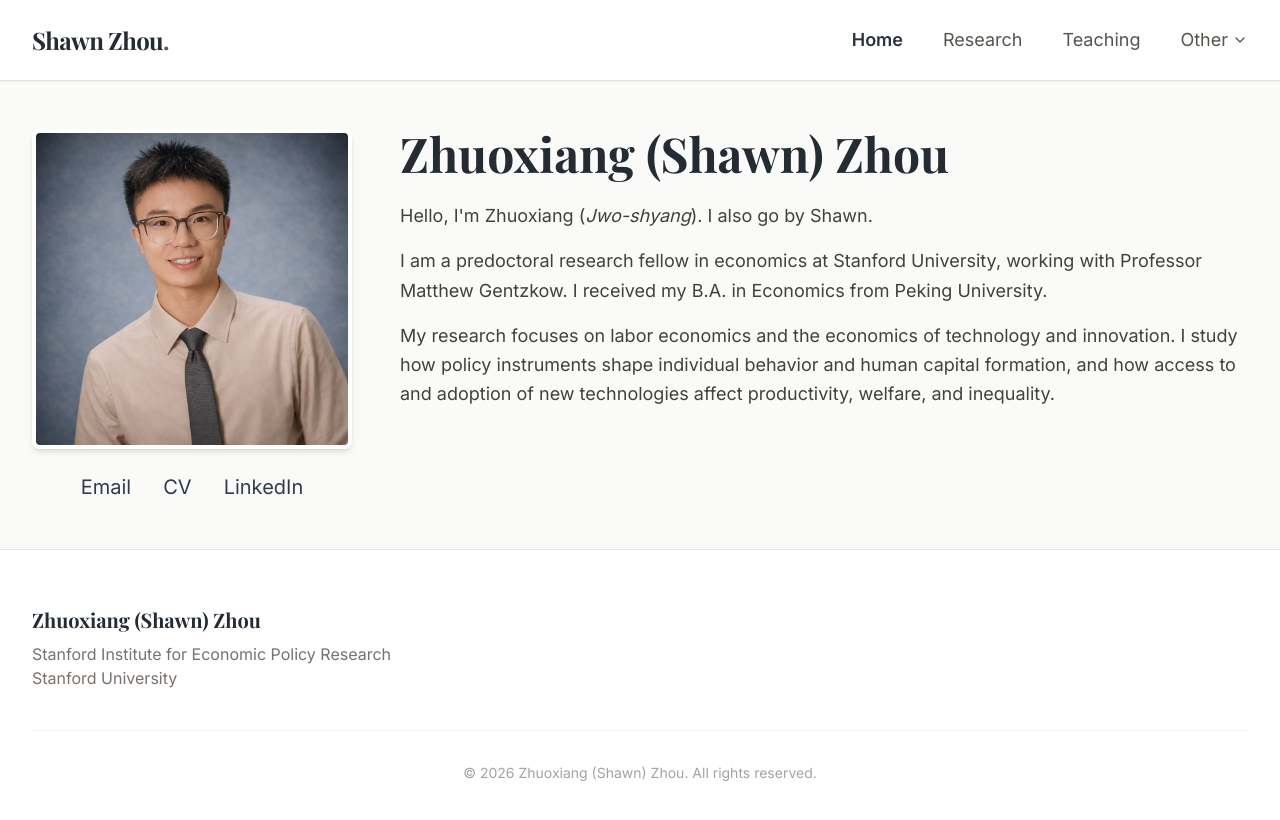
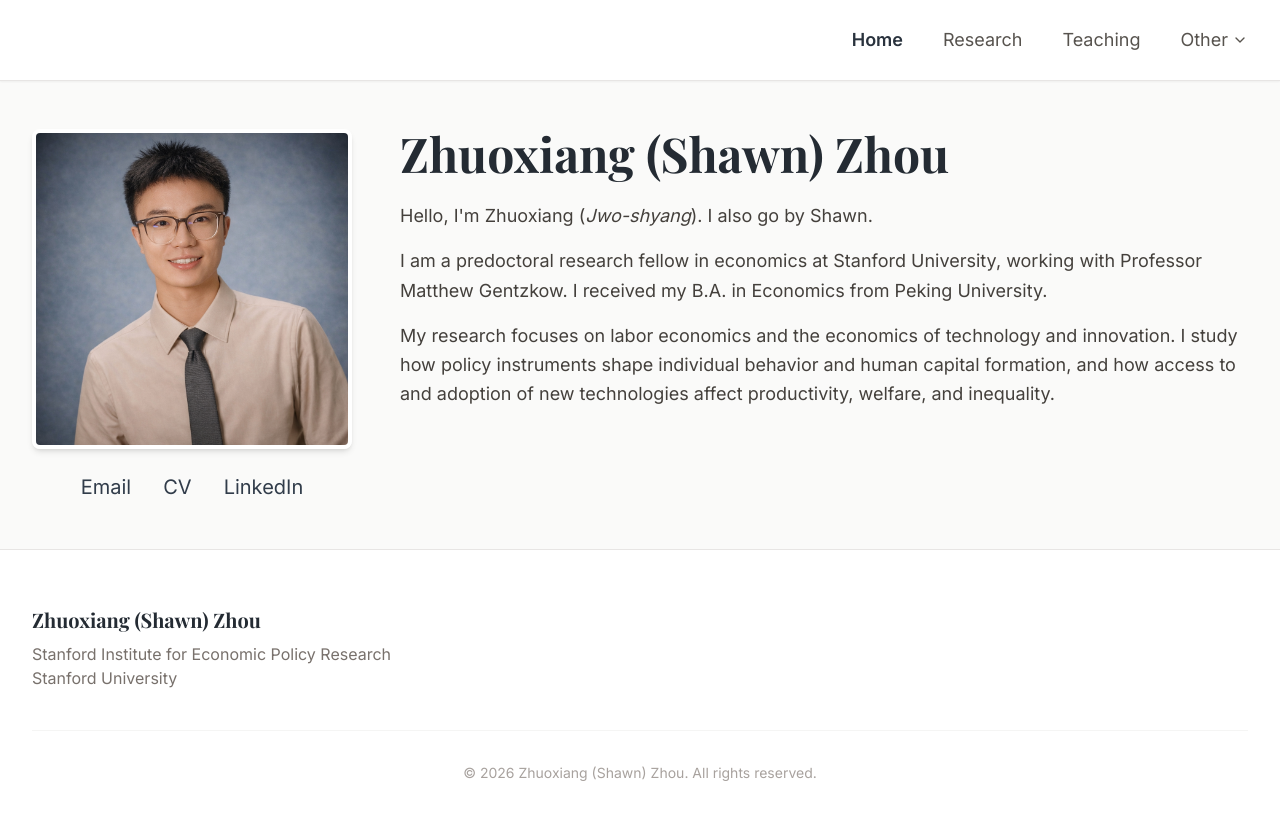
Before and after one commit to zhuoxiang-zhou/my-academic-site, a React (Vite) app: page / in a window 1280 px wide. Shown: the top 820 px of the page. Built offline with nearby package versions, Linux system fonts and the light colour scheme; a web font is replaced by a local one.

Commit message:
#15 Remove the name from the navigation bar

```diff
--- a/components/Navbar.tsx
+++ b/components/Navbar.tsx
@@ -30,14 +30,7 @@ const Navbar: React.FC = () => {
   return (
     <nav className="sticky top-0 z-40 bg-white/90 backdrop-blur-md border-b border-stone-200 shadow-sm">
       <div className="max-w-7xl mx-auto px-4 sm:px-6 lg:px-8">
-        <div className="flex justify-between items-center h-20">
-          {/* Logo */}
-          <div className="flex-shrink-0 flex items-center">
-            <Link to="/" className="font-serif text-2xl font-bold text-academic-900 tracking-tight">
-              Shawn Zhou<span className="text-academic-500">.</span>
-            </Link>
-          </div>
-
+        <div className="flex justify-end items-center h-20">
           {/* Desktop Menu */}
           <div className="hidden md:flex space-x-10 items-center">
             <Link to="/" className={`text-lg transition-colors ${isActive('/')}`}>
```
